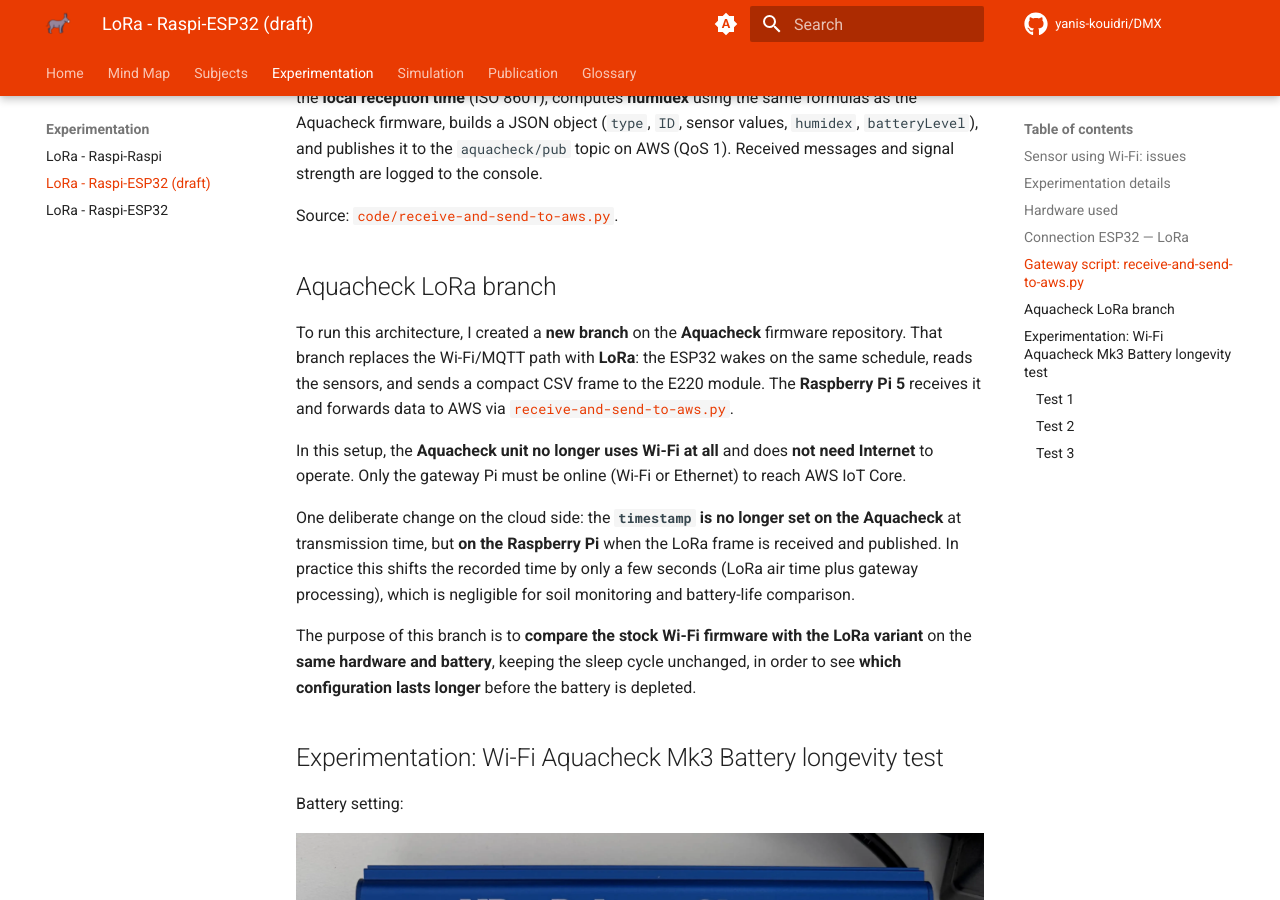
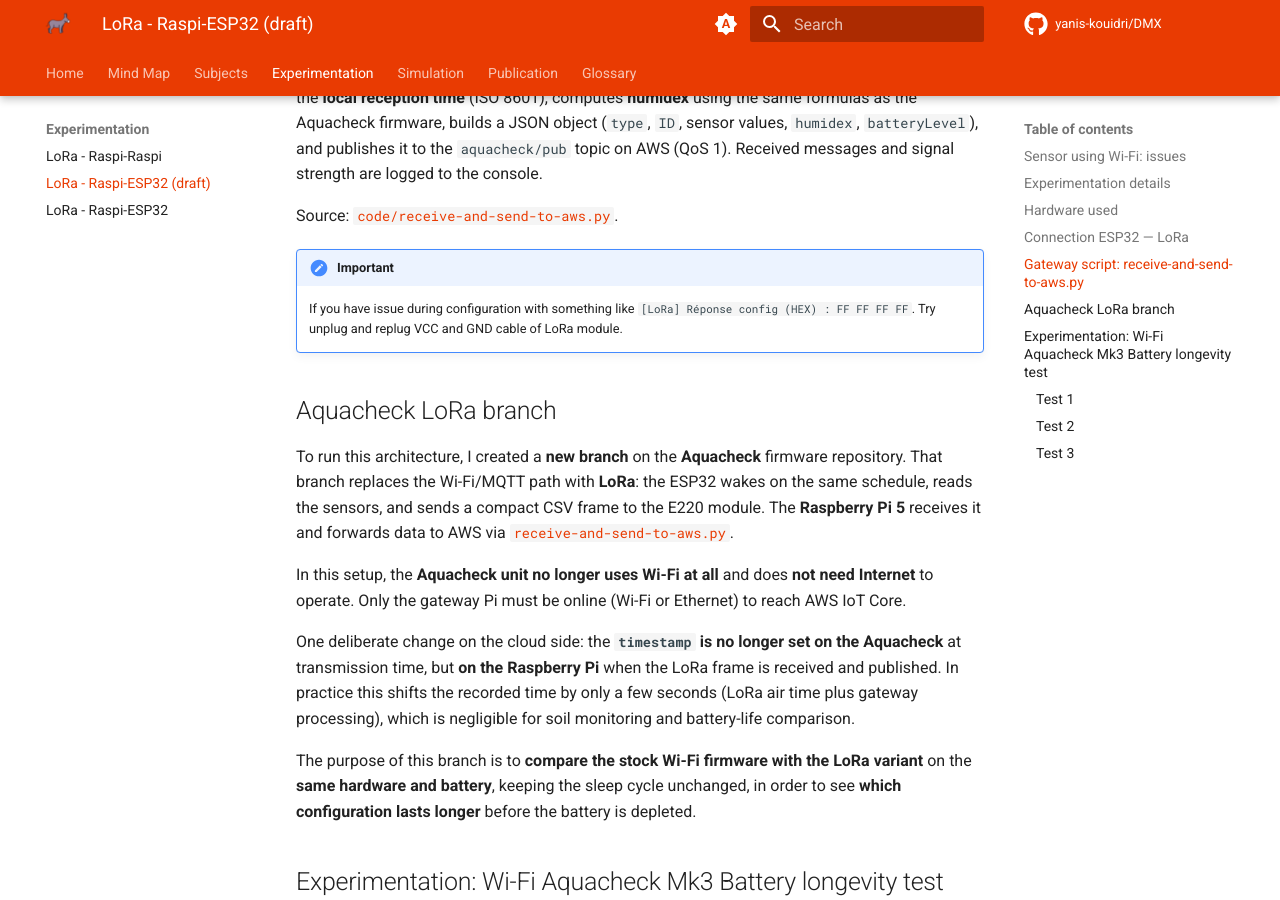
Before and after one commit to Yanis-Kouidri/DMX, an MkDocs documentation site: the page built from docs/experimentation/lora-raspi-esp32/lora-raspi-esp32_draft.md, in a window 1280 px wide and 900 px high, scrolled down 3422 px. Built offline with MkDocs 1.6.1 and Material for MkDocs 9.7.7, drawn with Linux system fonts in a browser that asks for light colours; comment, search, counter and statistics services are not loaded.

Commit message:
feat: add important tip

```diff
--- a/docs/experimentation/lora-raspi-esp32/lora-raspi-esp32_draft.md
+++ b/docs/experimentation/lora-raspi-esp32/lora-raspi-esp32_draft.md
@@ -56,6 +56,10 @@ The payload from the ESP32 is a semicolon-separated CSV string (`boitier_id; tem
 
 Source: [`code/receive-and-send-to-aws.py`](code/receive-and-send-to-aws.py).
 
+!!! important
+
+    If you have issue during configuration with something like `[LoRa] Réponse config (HEX) : FF FF FF FF`. Try unplug and replug VCC and  GND cable of LoRa module.
+
 ## Aquacheck LoRa branch
 
 To run this architecture, I created a **new branch** on the **Aquacheck** firmware repository. That branch replaces the Wi-Fi/MQTT path with **LoRa**: the ESP32 wakes on the same schedule, reads the sensors, and sends a compact CSV frame to the E220 module. The **Raspberry Pi 5** receives it and forwards data to AWS via [`receive-and-send-to-aws.py`](code/receive-and-send-to-aws.py).
```
